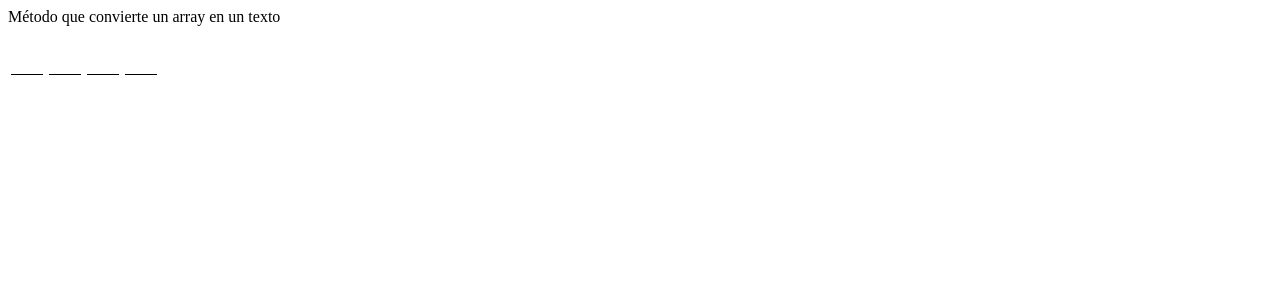
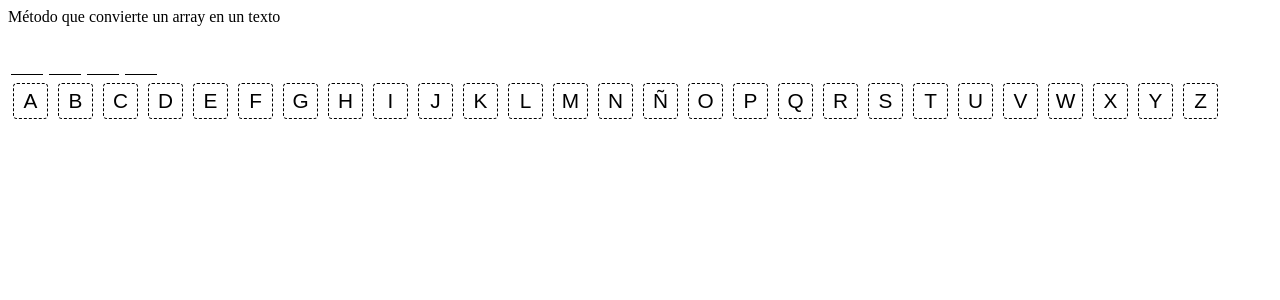
Before and after one commit to crescowboy/juegoAhorcadoReact, a React (Create React App) app: page /juego in a window 1280 px wide. Shown: the top 300 px of the page. Built offline with nearby package versions, Linux system fonts and the light colour scheme.

Commit message:
cambios 3 logica juego

```diff
--- a/src/App.js
+++ b/src/App.js
@@ -12,8 +12,8 @@ function App() {
       <Routes>
         <Route path="/" element={<Portada/>}></Route>
         <Route path="/juego" element={<Juego/>}></Route>
-        <Route path="final/" element={<Final/>}></Route>
-        <Route path="ganado/" element={<Ganado/>}></Route>
+        <Route path="/final" element={<Final/>}></Route>
+        <Route path="/ganado" element={<Ganado/>}></Route>
       </Routes>
     </Provider>
   );
--- a/src/componentes/Juego.jsx
+++ b/src/componentes/Juego.jsx
@@ -1,10 +1,18 @@
 import React, { useEffect, useState } from 'react'
 import { PALABROS } from '../assets/palabros'
+import { useNavigate } from 'react-router-dom'
 
 const Juego = () => {
+    const letras = "ABCDEFGHIJKLMNÑOPQRSTUVWXYZ"
+    const misColores = [{backgroundColor:"white"},{backgroundColor:"green",color:"white"},
+    {backgroundColor:"red",color:"white"}]
+    const letras_array = letras.split("")
     const [azar,setAzar] = useState(0);
     const [palabra,setPalabra] = useState([]);
-    const [misLetras,setMisLetras] = useState([])
+    const [misLetras,setMisLetras] = useState([]);
+    const [correctas,setCorrectas] = useState([]);
+    const [erroneas,setErroneas] = useState([]);
+    const navegacion = useNavigate();
     useEffect(()=>{
         setAzar(Math.floor(Math.random()*PALABROS.length))
     },[])
@@ -12,6 +20,28 @@ const Juego = () => {
     useEffect(()=>{
         setPalabra(PALABROS[azar].palabro.split(""))
     },[azar])
+
+    const pulsado = (e)=>{
+      const letra = e.target.innerHTML;
+      setMisLetras([...misLetras,(letra)])
+      if(palabra.indexOf(letra)>=0){
+        setCorrectas([...correctas,(letra)])
+      }else{
+        setErroneas([...erroneas,(letra)])
+      }
+    }
+
+    useEffect(()=>{
+      let noEncontrado = 0;
+      palabra.map(p=>{
+        if(misLetras.find(e=>e===p)===undefined){
+          noEncontrado++;
+        }
+      })
+      if(noEncontrado===0 && correctas.length>0){
+        navegacion("/ganado")
+      }
+    })
 
   return (
     <>
@@ -25,7 +55,21 @@ const Juego = () => {
                 <div className='palo' key={i}>{letra.toUpperCase()}</div>
         ))}
       </div>
-      <div className='botones'></div>
+      <div className='botones'>
+          {
+            letras_array.map((letra)=>(
+              (correctas.find(e=>e===letra))
+              ?
+              <button style={misColores[1]} key={letra}>{letra}</button>
+              :
+              (erroneas.find(e=>e===letra))
+              ?
+              <button style={misColores[2]} key={letra}>{letra}</button>
+              :
+              <button style={misColores[3]} onClick={pulsado} key={letra}>{letra}</button>
+            ))
+          }
+      </div>
       <div className='imagen'></div>
     </>
   )
--- a/src/index.css
+++ b/src/index.css
@@ -10,3 +10,15 @@
   text-align: center;
   font-size: 2.5em;
 }
+
+.botones button{
+  margin: 5px;
+  padding: 5px 0;
+  font-size: 1.3em;
+  background-color: white;
+  border: 1px dashed black;
+  border-radius: 4px;
+  cursor: pointer;
+  width: 35px;
+  text-align: center;
+}
```
